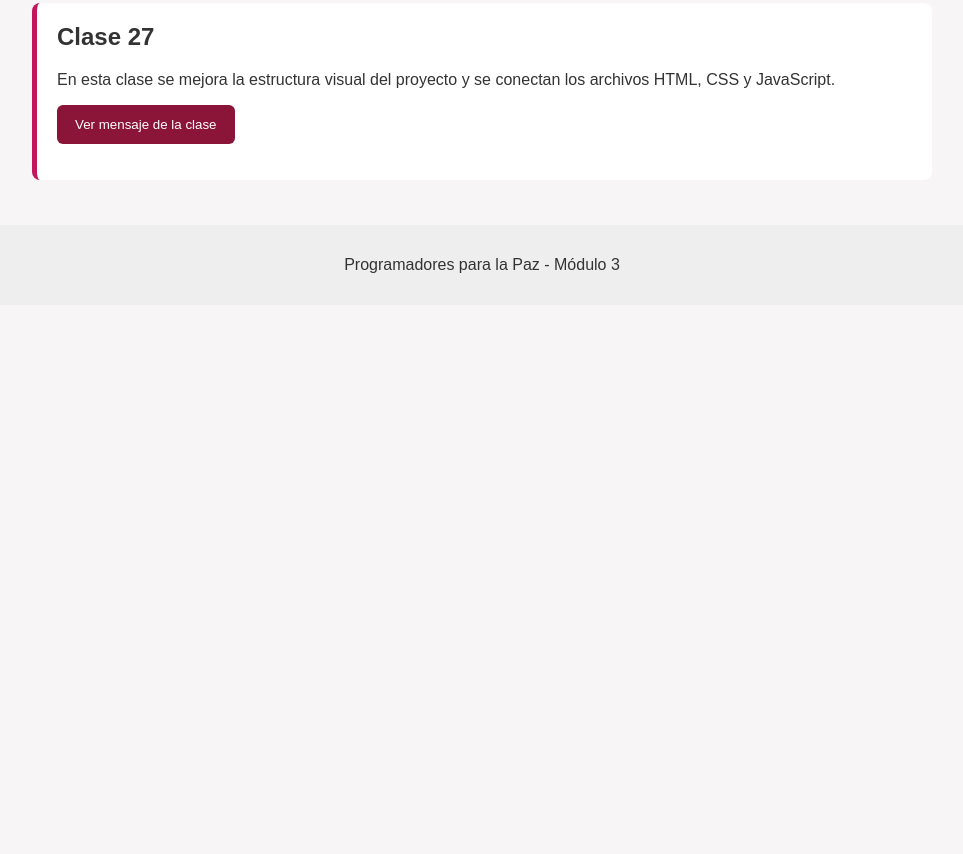
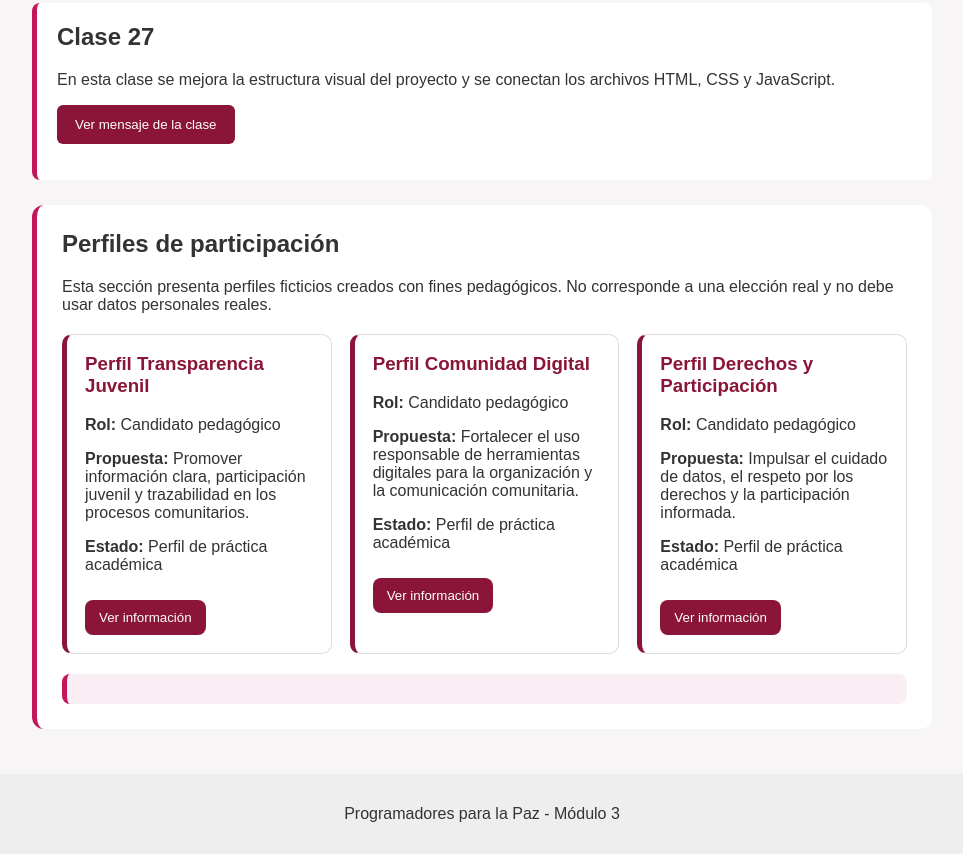
Before and after one commit to xsxntxxx/plataforma-juvenil-participacion, a plain HTML site: page index.html in a window 1280 px wide. Shown: the part 494-1348 px from the top of the page, without its empty margins (158-1121 px from the left). Before the commit the page ends 800 px from the top, so only its background shows below. Drawn offline with Linux system fonts and the light colour scheme.

Commit message:
clase 28 pantalla candidatos

```diff
--- a/app.js
+++ b/app.js
@@ -5,3 +5,23 @@ botonMensaje.addEventListener("click", function () {
   mensajeClase.textContent =
     "Clase 27: avanzamos en la estructura del proyecto conectando HTML, CSS y JavaScript.";
 });
+const botonesPerfil = document.querySelectorAll(".btnPerfil");
+const detallePerfil = document.getElementById("detallePerfil");
+
+botonesPerfil.forEach(function (boton) {
+  boton.addEventListener("click", function () {
+    const perfil = boton.getAttribute("data-perfil");
+
+    detallePerfil.innerHTML = `
+      <h3>Información del perfil</h3>
+      <p><strong>Perfil seleccionado:</strong> ${perfil}</p>
+      <p>
+        Este perfil es ficticio y se utiliza únicamente como parte de una práctica académica
+        para aprender a construir interfaces de participación ciudadana.
+      </p>
+      <p>
+        No corresponde a una candidatura real, no permite votar y no debe usar datos personales reales.
+      </p>
+    `;
+  });
+});
--- a/index.html
+++ b/index.html
@@ -43,6 +43,59 @@
       <button id="btnMensaje">Ver mensaje de la clase</button>
       <p id="mensajeClase"></p>
     </section>
+    <section class="seccion-candidatos">
+  <h2>Perfiles de participación</h2>
+
+  <p>
+    Esta sección presenta perfiles ficticios creados con fines pedagógicos.
+    No corresponde a una elección real y no debe usar datos personales reales.
+  </p>
+
+  <div class="contenedor-candidatos">
+
+    <article class="tarjeta-candidato">
+      <h3>Perfil Transparencia Juvenil</h3>
+      <p><strong>Rol:</strong> Candidato pedagógico</p>
+      <p>
+        <strong>Propuesta:</strong> Promover información clara, participación juvenil
+        y trazabilidad en los procesos comunitarios.
+      </p>
+      <p><strong>Estado:</strong> Perfil de práctica académica</p>
+      <button class="btnPerfil" data-perfil="Transparencia Juvenil">
+        Ver información
+      </button>
+    </article>
+
+    <article class="tarjeta-candidato">
+      <h3>Perfil Comunidad Digital</h3>
+      <p><strong>Rol:</strong> Candidato pedagógico</p>
+      <p>
+        <strong>Propuesta:</strong> Fortalecer el uso responsable de herramientas digitales
+        para la organización y la comunicación comunitaria.
+      </p>
+      <p><strong>Estado:</strong> Perfil de práctica académica</p>
+      <button class="btnPerfil" data-perfil="Comunidad Digital">
+        Ver información
+      </button>
+    </article>
+
+    <article class="tarjeta-candidato">
+      <h3>Perfil Derechos y Participación</h3>
+      <p><strong>Rol:</strong> Candidato pedagógico</p>
+      <p>
+        <strong>Propuesta:</strong> Impulsar el cuidado de datos, el respeto por los derechos
+        y la participación informada.
+      </p>
+      <p><strong>Estado:</strong> Perfil de práctica académica</p>
+      <button class="btnPerfil" data-perfil="Derechos y Participación">
+        Ver información
+      </button>
+    </article>
+
+  </div>
+
+  <div id="detallePerfil" class="detalle-perfil"></div>
+</section>
   </main>
 
   <footer>
--- a/styles.css
+++ b/styles.css
@@ -49,3 +49,51 @@ footer {
   padding: 15px;
   background-color: #eee;
 }
+.seccion-candidatos {
+  background-color: white;
+  padding: 25px;
+  border-radius: 12px;
+  margin-top: 25px;
+}
+
+.contenedor-candidatos {
+  display: grid;
+  grid-template-columns: repeat(auto-fit, minmax(250px, 1fr));
+  gap: 18px;
+  margin-top: 20px;
+}
+
+.tarjeta-candidato {
+  border: 1px solid #ddd;
+  border-left: 5px solid #8A1538;
+  border-radius: 10px;
+  padding: 18px;
+  background-color: #fff;
+}
+
+.tarjeta-candidato h3 {
+  color: #8A1538;
+  margin-top: 0;
+}
+
+.tarjeta-candidato button {
+  margin-top: 10px;
+  background-color: #8A1538;
+  color: white;
+  border: none;
+  padding: 10px 14px;
+  border-radius: 8px;
+  cursor: pointer;
+}
+
+.tarjeta-candidato button:hover {
+  background-color: #C2185B;
+}
+
+.detalle-perfil {
+  margin-top: 20px;
+  padding: 15px;
+  background-color: #F9EEF3;
+  border-left: 5px solid #C2185B;
+  border-radius: 8px;
+}
```
